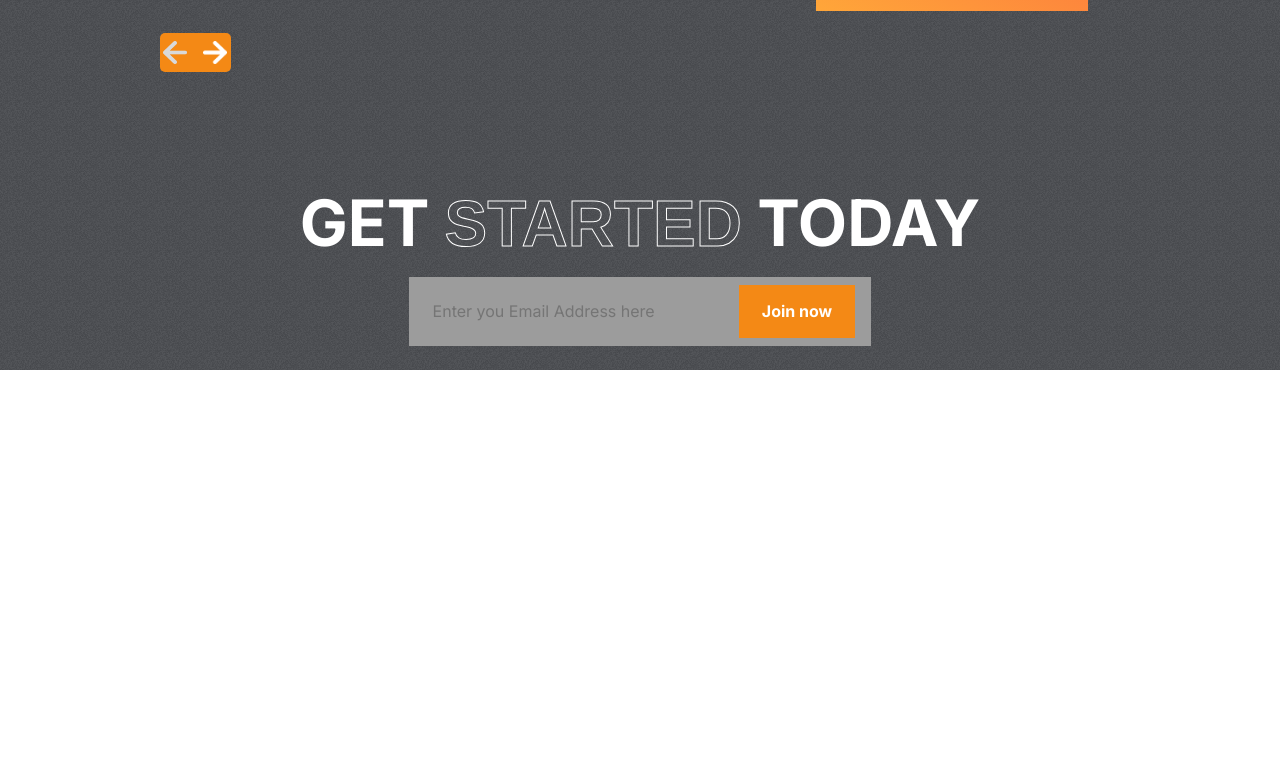
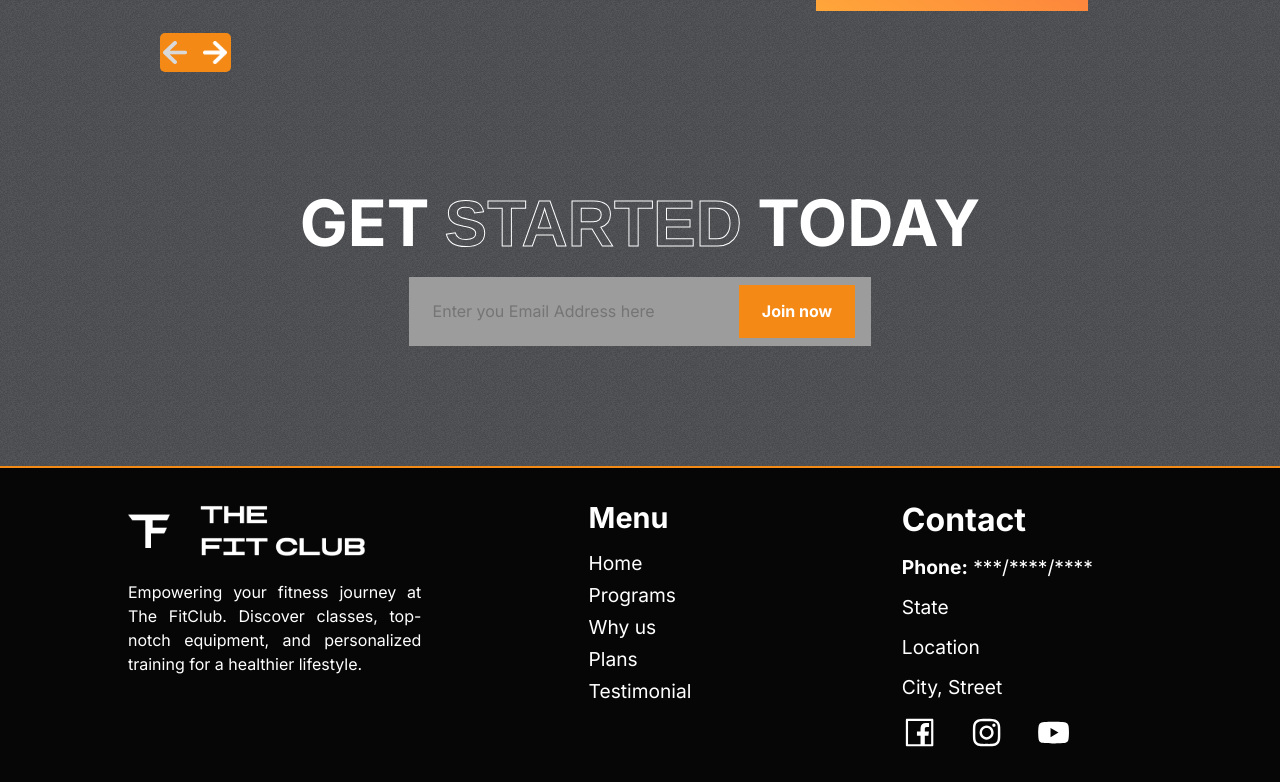
Before and after one commit to zlatan-cic/gym-website-react, a React (Vite) app: page / in a window 1280 px wide. Shown: the part 3084-3866 px from the top of the page. Before the commit the page ends 3454 px from the top, so only its background shows below. Built offline with nearby package versions, Linux system fonts and the light colour scheme.

Commit message:
Footer component

```diff
--- a/package.json
+++ b/package.json
@@ -12,7 +12,8 @@
   "dependencies": {
     "@emailjs/browser": "^3.11.0",
     "react": "^18.2.0",
-    "react-dom": "^18.2.0"
+    "react-dom": "^18.2.0",
+    "react-icons": "^4.11.0"
   },
   "devDependencies": {
     "@types/react": "^18.2.15",
--- a/src/App.jsx
+++ b/src/App.jsx
@@ -1,4 +1,5 @@
 import './App.css'
+import Footer from './components/Footer/Footer'
 import Hero from './components/Hero/Hero'
 import Join from './components/Join/Join'
 import Plans from './components/Plans/Plans'
@@ -18,6 +19,7 @@ function App() {
         <Plans/>
         <Testimonials/>
         <Join/>
+        <Footer/>
       </div>
     </>
   )
--- /dev/null
+++ b/src/components/Footer/Footer.css
@@ -0,0 +1,94 @@
+.footer {
+  border-top: 2px solid var(--orange);
+  padding: 2rem;
+  background-color: #070606;
+}
+
+.footer-container {
+  max-width: 1024px;
+  margin: 0 auto;
+  display: grid;
+  grid-template-columns: repeat(3, 1fr);
+  /* background-color: aqua; */
+  gap: 3rem;
+}
+
+.first {
+  display: flex;
+  flex-direction: column;
+  gap: 1rem;
+}
+
+.first img {
+  width: 15rem;
+}
+
+.first p {
+  color: #FFF;
+  font-size: 1rem;
+  text-align: justify;
+  padding-right: 1rem;
+  line-height: 1.5;
+}
+
+.second{
+  display: flex;
+  justify-content: center;
+}
+
+
+
+.second li {
+  list-style: none;
+  margin-bottom: .5rem;
+}
+
+.second li a{
+  text-decoration: none;
+  color: #FFF;
+}
+
+.second li a:hover{
+  color: var(--orange);
+}
+
+.second .footer-navbar {
+  display: flex;
+  flex-direction: column;
+  gap: 1rem;
+  color: #FFF;
+  font-size: 1.2rem;
+}
+
+.third {
+  margin: 0 auto;
+  color: #FFF;
+}
+
+.third p{
+  margin: 1rem 0;
+  font-size: 1.2rem;
+
+}
+
+.social{
+  display: flex;
+  flex-direction: row;
+  align-items: center;
+  font-size: 2.2rem;
+  gap: 2rem;
+}
+
+.social .icon{
+  cursor: pointer;
+}
+
+.social .icon:hover:nth-child(1){
+  color: #4267B2;
+}
+.social .icon:hover:nth-child(2){
+  color: #833AB4;
+}
+.social .icon:hover:nth-child(3){
+  color: #FF0000;
+}
--- /dev/null
+++ b/src/components/Footer/Footer.jsx
@@ -0,0 +1,50 @@
+import React from "react";
+import "./Footer.css";
+import Logo from "../../assets/logo.png";
+// import { AiFillFacebook } from 'react-icons/ai';
+import { AiOutlineFacebook, AiOutlineInstagram, AiFillYoutube } from 'react-icons/ai';
+
+
+const Footer = () => {
+  return (
+    <div className="footer">
+      <div className="footer-container">
+        <div className="first">
+          <img src={Logo} alt="Logo footer" />
+          <p>
+          Empowering your fitness journey at The FitClub. Discover classes, top-notch equipment, and personalized training for a healthier lifestyle.
+          </p>
+        </div>
+        <div className="second">
+          <nav className="footer-navbar">
+            <h1>Menu</h1>
+            <ul className="footer-menu">
+              <li><a href="#">Home</a></li>
+              <li><a href="#">Programs</a></li>
+              <li><a href="#">Why us</a></li>
+              <li><a href="#">Plans</a></li>
+              <li><a href="#">Testimonial</a></li>
+            </ul>
+          </nav>
+        </div>
+        <div className="third">
+          <h1>Contact</h1>
+          <p>
+            <strong>Phone:</strong> <span id="phone-number">***/****/****</span>
+          </p>
+          <p>State</p>
+          <p>Location</p>
+          <p>City, Street</p>
+          {/* <AiFillFacebook/> */}
+          <div className="social">
+            <AiOutlineFacebook className="icon"/>
+            <AiOutlineInstagram className="icon"/>
+            <AiFillYoutube className="icon"/>
+          </div>
+        </div>
+      </div>
+    </div>
+  );
+};
+
+export default Footer;
```
Also changed, not shown: .pnp.cjs, 2 other files (tests, documents, lock files or other folders).
